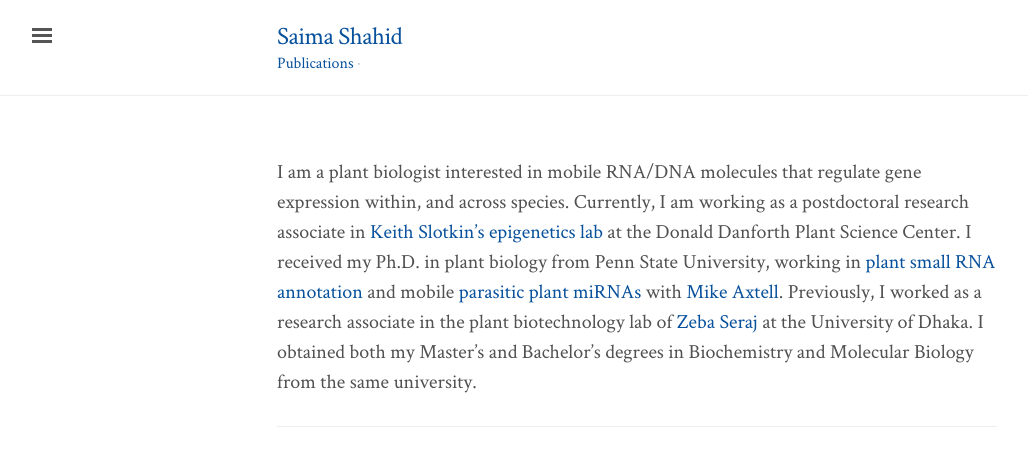
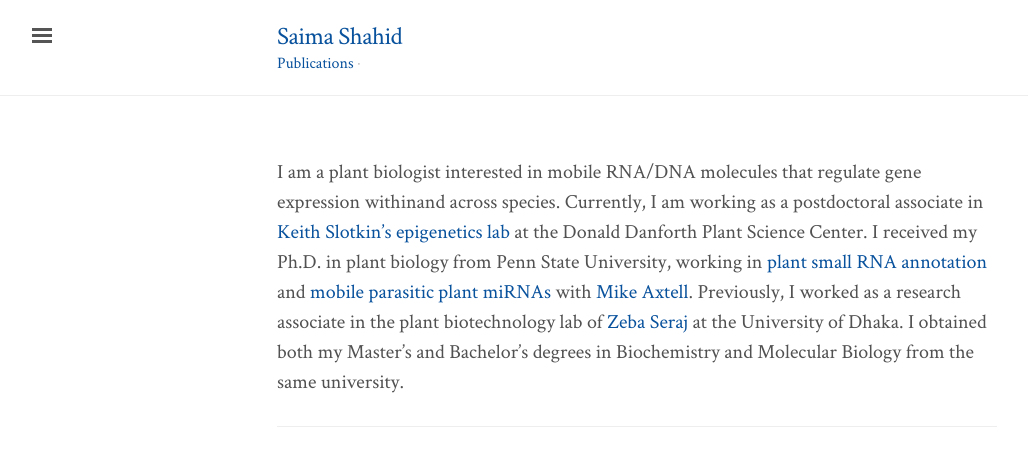
Before and after one commit to shahsam/saimashahid.github.io, a Jekyll site: the page built from index.md, in a window 1280 px wide. Shown: the top 466 px of the page, without its empty margins (3-1031 px from the left). Built offline with Jekyll 4.4.1, drawn with Linux system fonts in a browser that asks for light colours; nearby versions of some CDN libraries.

Commit message:
Update index.md

```diff
--- a/index.md
+++ b/index.md
@@ -3,7 +3,7 @@ layout: default
 title: Home
 ---
 
-I am a plant biologist interested in mobile RNA/DNA molecules that regulate gene expression within, and across species. Currently, I am working as a postdoctoral research associate in [Keith Slotkin's epigenetics lab][ddpsc] at the Donald Danforth Plant Science Center. I received my Ph.D. in plant biology from Penn State University, working in [plant small RNA annotation][ss] and mobile [parasitic plant miRNAs][dodder] with [Mike Axtell][axtell_lab]. Previously, I worked as a research associate in the plant biotechnology lab of [Zeba Seraj][du] at the University of Dhaka. I obtained both my Master's and Bachelor's degrees in Biochemistry and Molecular Biology from the same university.
+I am a plant biologist interested in mobile RNA/DNA molecules that regulate gene expression withinand across species. Currently, I am working as a postdoctoral associate in [Keith Slotkin's epigenetics lab][ddpsc] at the Donald Danforth Plant Science Center. I received my Ph.D. in plant biology from Penn State University, working in [plant small RNA annotation][ss] and [mobile parasitic plant miRNAs][dodder] with [Mike Axtell][axtell_lab]. Previously, I worked as a research associate in the plant biotechnology lab of [Zeba Seraj][du] at the University of Dhaka. I obtained both my Master's and Bachelor's degrees in Biochemistry and Molecular Biology from the same university.
 
 ---
 
```
